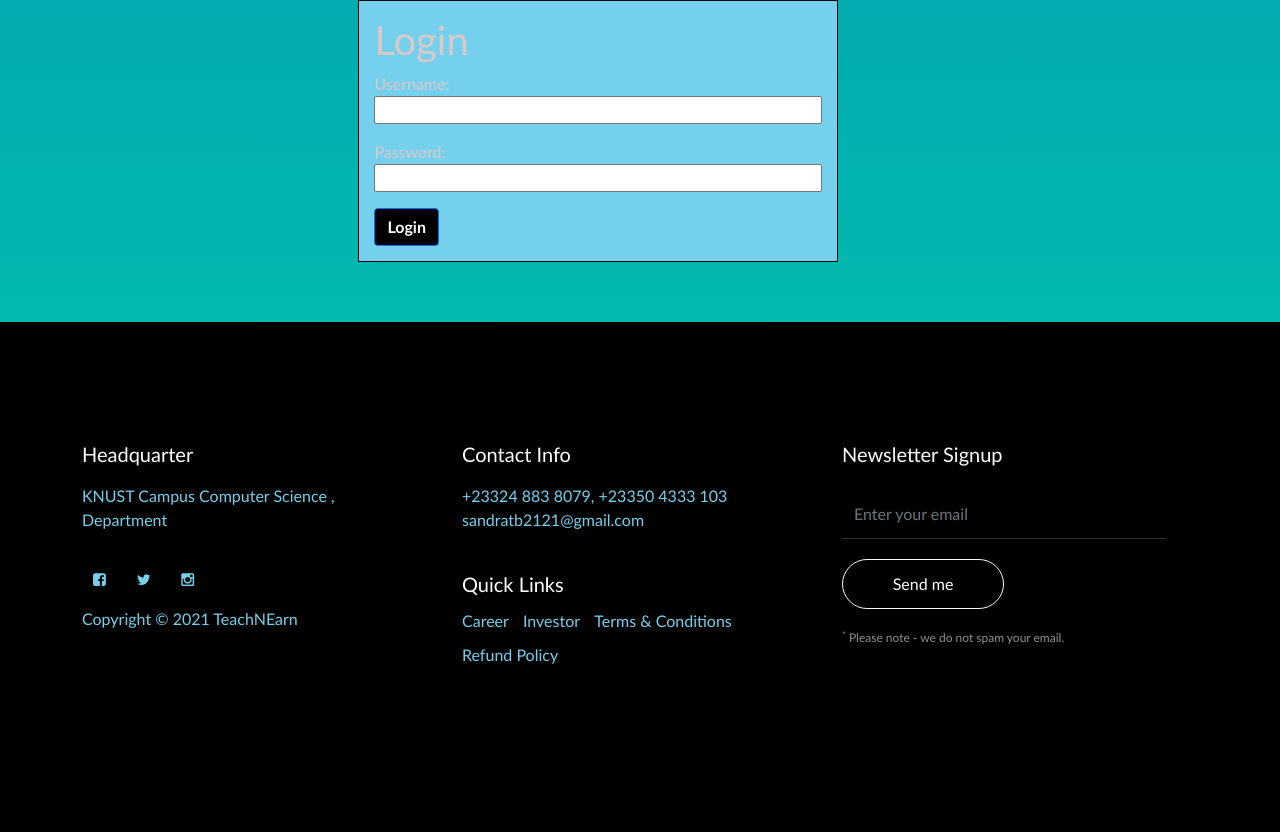
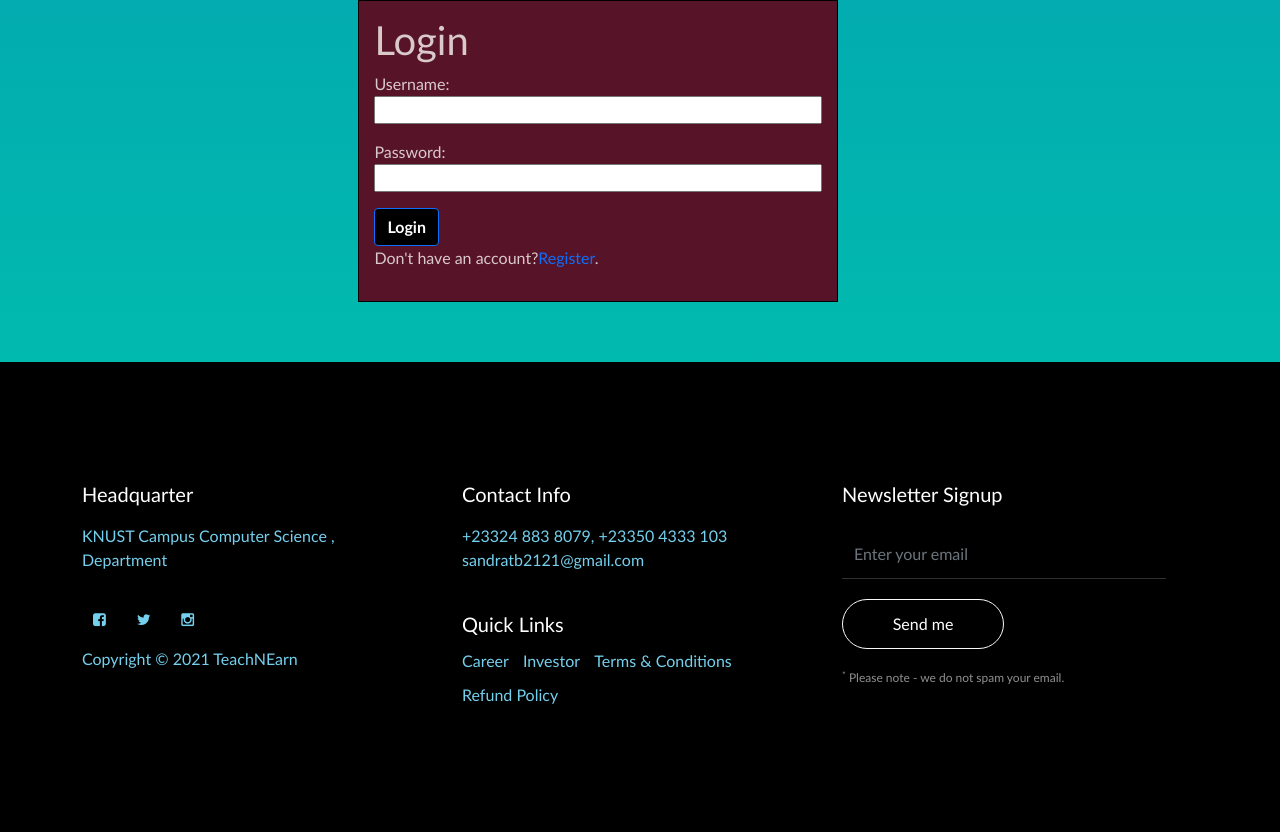
Before and after one commit to lappiahnuamah/Teach-Earn, a Django app: page /register/login/ in a window 1280 px wide. Shown: the part 44-876 px from the top of the page. Before the commit the page ends 708 px from the top, so only its background shows below. Run offline with Django 3.2, Linux system fonts and the light colour scheme; some libraries are stand-ins or nearby versions.

Commit message:
Some changes

```diff
--- a/static_in_project/css/index.css
+++ b/static_in_project/css/index.css
@@ -439,7 +439,7 @@ body {
 
   .form-box {
     border: 1px solid #000000;
-    background-color: #74d0ed;
+    background-color: #571428;
     margin-bottom: 60px;
     /* width: 37.5%; */
     position: relative;
--- a/templates/login.html
+++ b/templates/login.html
@@ -13,6 +13,7 @@
   <h1>Login</h1>
   {{ form.as_p }}
    <button type="submit" class="btn btn-primary">{% trans "Login" %}</button>
+   <p>Don't have an account?<a href="{% url 'home' %}">Register</a>.</p>
 </form>
 {% endif %}
 
```
